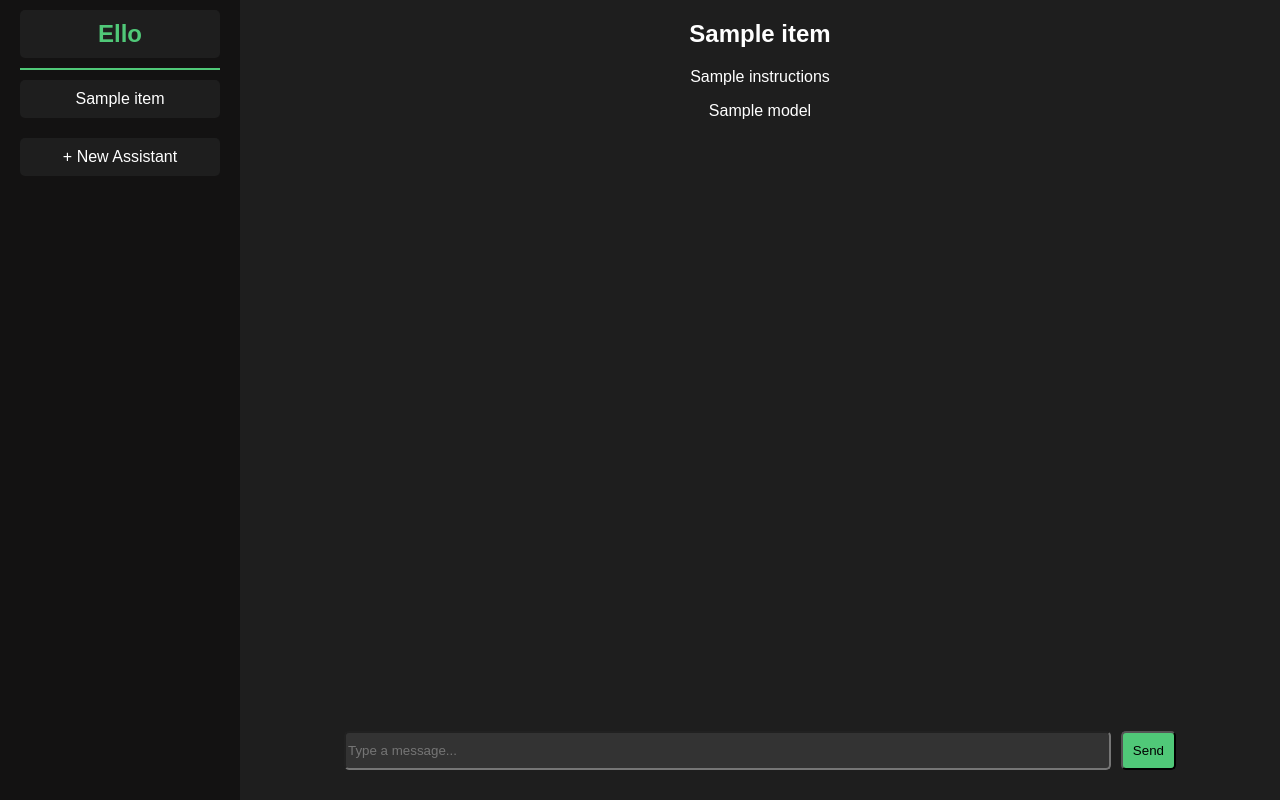
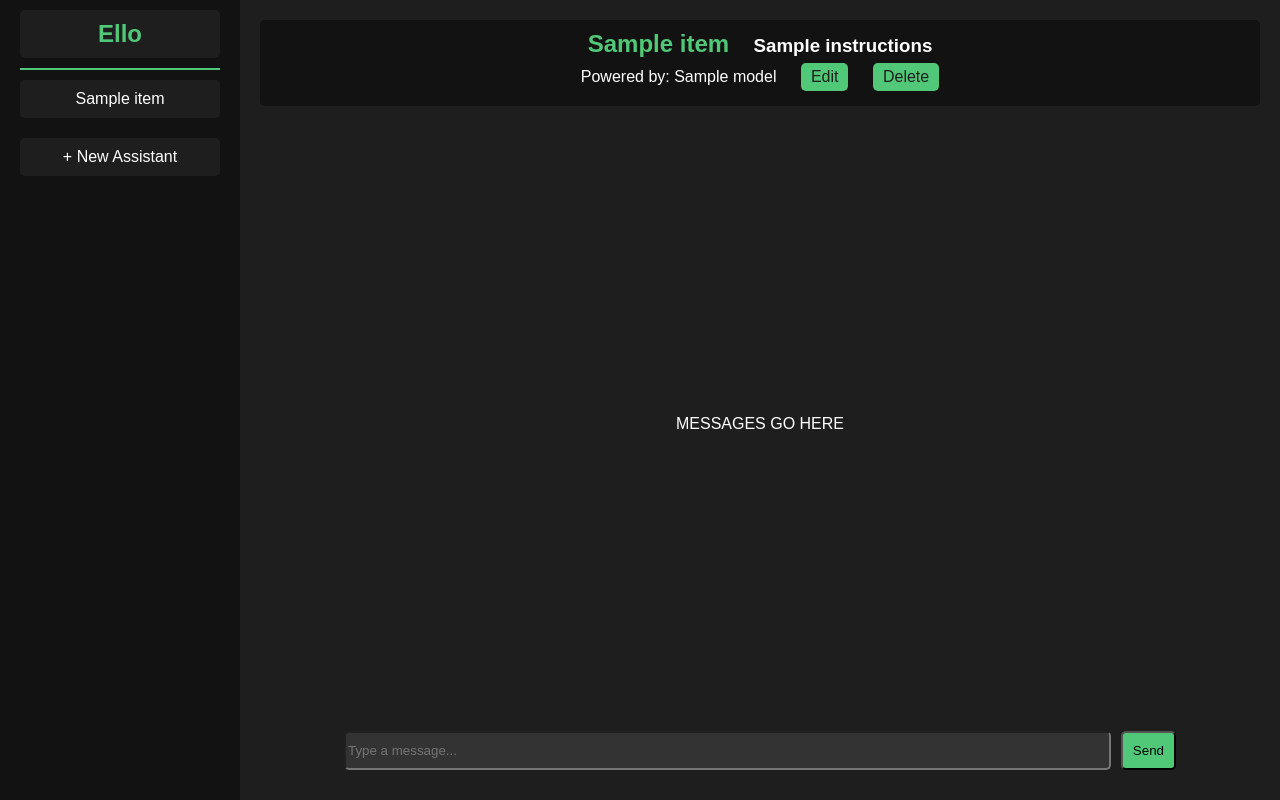
Before and after one commit to zayman2045/ello, a Django app: page /assistants/1 in a window 1280 px wide. Run offline with Django 5.2, Linux system fonts and the light colour scheme; tables that the repository leaves empty hold one stand-in row (values such as "Sample post"); a database or web service that is not in the repository returns one stand-in record (values such as "Sample title"); data that the repository does not hold is empty.

Commit message:
Add and style assistant info section, including edit and delete buttons.

```diff
--- a/frontend/myapp/static/css/dashboard.css
+++ b/frontend/myapp/static/css/dashboard.css
@@ -107,3 +107,45 @@ nav ul {
   padding: 0;
   margin: 0;
 }
+
+.assistant-info {
+  background-color: #131212;
+  margin: 20px;
+  padding: 10px;
+  border-radius: 5px;
+}
+
+.assistant-info h2 {
+  color: #50c878;
+  margin: 0 10px;
+  display: inline-block;
+}
+
+.assistant-info h3 {
+  color: #fff;
+  display: inline-block;
+  margin: 0 10px;
+}
+
+.assistant-info p {
+  color: #fff;
+  display: inline-block;
+  margin: 5px 10px;
+}
+
+.assistant-options a {
+  color: #1e1e1e;
+  display: inline-block;
+  margin: 5px 10px;
+  text-decoration: none;
+  background-color: #50c878;
+  border-radius: 5px;
+  padding: 5px 10px;
+  transition: background-color 0.5s ease;
+  transition: color 0.5s ease;
+}
+
+.assistant-options a:hover {
+  background-color: black;
+  color: #50c878;
+}
--- a/frontend/myapp/templates/dashboard.html
+++ b/frontend/myapp/templates/dashboard.html
@@ -26,11 +26,15 @@
       {% if assistant_info %}
       <div class="assistant-info">
         <h2>{{ assistant_info.name }}</h2>
-        <p>{{ assistant_info.instructions }}</p>
-        <p>{{ assistant_info.model }}</p>
+        <h3>{{ assistant_info.instructions }}</h3>
+        <div class="assistant-options">
+          <p>Powered by: {{ assistant_info.model }}</p>
+          <a href="/assistants/{{ assistant.id }}">Edit</a>
+          <a href="/assistants/{{ assistant.id }}">Delete</a>
+        </div>
       </div>
       <div class="centered-container">
-        <p class="placeholder-content"></p>
+        <p class="placeholder-content">MESSAGES GO HERE</p>
       </div>
       {% else %}
       <div class="centered-container">
```
